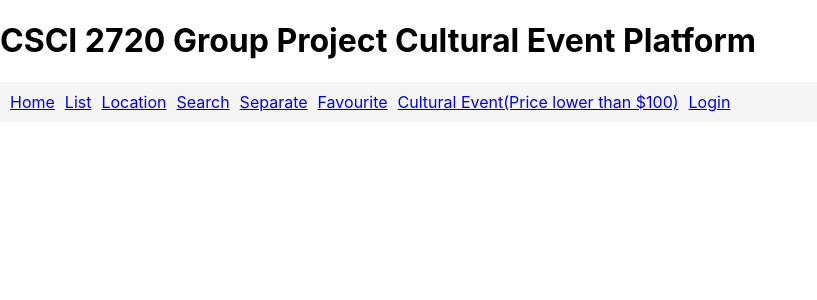
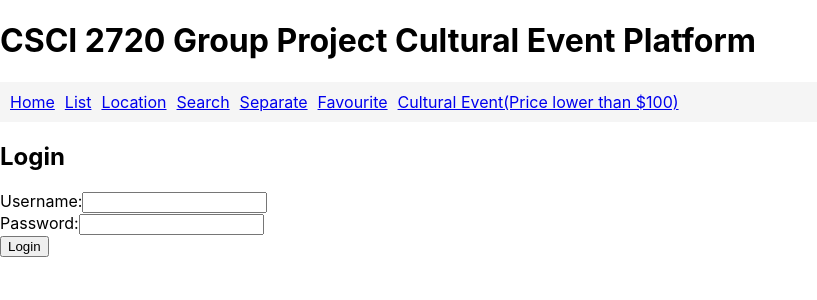
Before and after one commit to Cheung-Wai-Sum/csci2720_project_1155160407, a React (Create React App) app: page /login in a window 1280 px wide. Shown: the top 300 px of the page, without its empty margins (0-817 px from the left). Built offline with nearby package versions, Linux system fonts and the light colour scheme.

Commit message:
add loginPage and /api/login api

```diff
--- a/src/App.js
+++ b/src/App.js
@@ -10,11 +10,13 @@ import logo from './logo.svg';
 import './App.css';
 import { useEffect, useState } from 'react';
 import axios from 'axios';
-
 import Table from './components/home.js';
 import './components/home.css';
 import SearchKeyword from './components/keyword.js';
 import SearchPrice from './components/price.js';
+import Login from "./components/loginPage.js";
+
+
 const Home = () => (
   <div>
     <Table />
@@ -52,14 +54,10 @@ const Price = () => (
     <SearchPrice />
   </div>
 );
-const Login = () => (
-  <div>
-  </div>
-);
 
-class App extends React.Component{
-  render(){
-      return(
+class App extends React.Component {
+  render() {
+    return (
       <>
         <h1>CSCI 2720 Group Project Cultural Event Platform</h1>
         <BrowserRouter>
@@ -87,9 +85,6 @@ class App extends React.Component{
               <li style={{ marginRight: '10px' }}>
                 <Link to="/price" >Cultural Event(Price lower than $100)</Link>
               </li>
-                    <li style={{ marginRight: '10px' }}>
-                      <Link to="/login" >Login</Link>
-                    </li>
             </ul>
           </nav>
 
--- /dev/null
+++ b/src/components/loginPage.js
@@ -0,0 +1,61 @@
+import React, { useState } from 'react';
+
+const Login = () => {
+  const [username, setUsername] = useState('');
+  const [password, setPassword] = useState('');
+
+  const handleLogin = async () => {
+    try {
+      const response = await fetch('http://localhost:3000/api/login', {
+        method: 'POST',
+        headers: {
+          'Content-Type': 'application/json',
+        },
+        body: JSON.stringify({ username, password }),
+      });
+
+      const data = await response.json();
+      console.log(data)
+      if (data.success) {
+        // Login successful, perform success actions (e.g., redirect)
+        window.alert('Login successful')
+        console.log('Login successful');
+        // path to homepage
+        window.location.href = 'http://localhost:3001/';
+
+      } else {
+        // Login failed, display error message to the user
+        console.error('Login failed:', data.message);
+        window.alert('Login failed: ' + data.message);
+      }
+    } catch (error) {
+      // Network error or other unexpected issues
+      console.error('Network error during login:', error);
+      window.alert('Network error during login:', error.response.data.message);
+      // Display a generic error message to the user
+    }
+  };
+
+
+
+  return (
+    <div>
+      <h2>Login</h2>
+      <form>
+        <label>
+          Username:
+          <input type="text" value={username} onChange={(e) => setUsername(e.target.value)} />
+        </label>
+        <br />
+        <label>
+          Password:
+          <input type="password" value={password} onChange={(e) => setPassword(e.target.value)} />
+        </label>
+        <br />
+        <button type="button" onClick={handleLogin}>Login</button>
+      </form>
+    </div>
+  );
+};
+
+export default Login;
```
Also changed, not shown: server.js (+46 -4 lines), 1 other file (tests, documents, lock files or other folders). Lines whose indentation alone changed are shown as unchanged.
